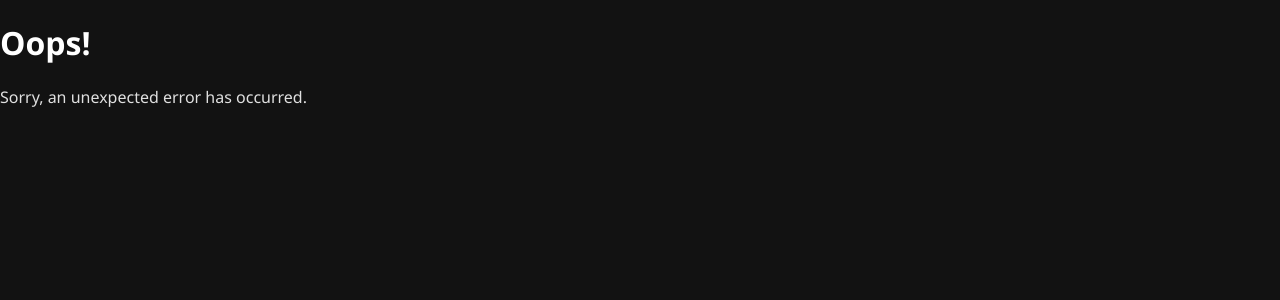
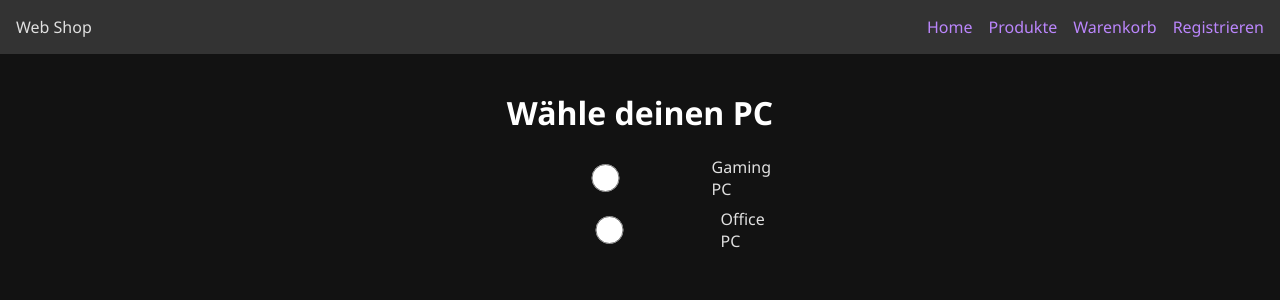
Before and after one commit to HASKI-RAK/exercises_examples, a React (Vite) app: page /products in a window 1280 px wide. Shown: the top 300 px of the page. Built offline with nearby package versions, Linux system fonts and the light colour scheme; the HTML template or start-up script is replaced by a standard one.

Commit message:
Builder pattern Update styles in Layout.tsx, CartPage.tsx, App.css, and App.tsx

```diff
--- a/src/App.css
+++ b/src/App.css
@@ -120,3 +120,18 @@ a:focus {
   color: #ff79b0; /* A soft pink for hover/focus states to differentiate from the normal state */
   text-decoration: underline; /* Optional: Underline on hover/focus for clarity */
 }
+
+table {
+  width: 100%; /* Full width of the container */
+  border-collapse: collapse; /* Remove default spacing between cells */
+}
+
+th, td {
+  padding: 8px; /* Add some padding for better appearance */
+  border-bottom: 1px solid #888888; /* Add a border between rows */
+  text-align: left; /* Align text to the left */
+}
+
+tr:nth-child(even) {
+  background-color: #333333; /* Darker background for even rows */
+}
--- a/src/components/Cart.tsx
+++ b/src/components/CartComponent.tsx
@@ -1,7 +1,7 @@
 import { Item } from '../core/Item';
 import { useCartStore } from '../store/Store';
 
-const Cart = ({
+const CartComponent = ({
   onAddItem,
   onRemoveItem,
   onUndo,
@@ -42,4 +42,4 @@ const Cart = ({
   );
 };
 
-export default Cart;
+export default CartComponent;
--- /dev/null
+++ b/src/components/ProductComponent.tsx
@@ -0,0 +1,110 @@
+import { useState } from 'react';
+
+import { createComputerBuilder, Director, ItemComputer } from '../core/Item';
+
+const ProductComponent = ({ id }: { id: number }) => {
+  const [selectedItemComputer, setSelectedItemComputer] = useState<ItemComputer | null>(
+    null,
+  );
+
+  const director = Director;
+
+  const onCheckboxChange = (event: React.ChangeEvent<HTMLInputElement>) => {
+    switch (event.target.value) {
+      case 'Gaming':
+        setSelectedItemComputer(director.makeGamingComputer(createComputerBuilder(id)));
+        break;
+      case 'Office':
+        setSelectedItemComputer(director.makeOfficeComputer(createComputerBuilder(id)));
+        break;
+      default:
+        setSelectedItemComputer(null);
+        break;
+    }
+  };
+
+  return (
+    <div>
+      <h1>Wähle deinen PC</h1>
+      <Checkbox onChange={onCheckboxChange} />
+      <div>
+        {selectedItemComputer && (
+          <div>
+            <h2>Dein PC</h2>
+            <table>
+              <tr>
+                <th>Prozessor</th>
+                <th>Arbeitsspeicher</th>
+                <th>Speicher</th>
+                <th>Grafikkarte</th>
+              </tr>
+              <tr>
+                <td>
+                  {selectedItemComputer.processor.brand}{' '}
+                  {selectedItemComputer.processor.model}
+                </td>
+                <td>{selectedItemComputer.memory.size} GB</td>
+                <td>{selectedItemComputer.storage.size} GB</td>
+                <td>
+                  {selectedItemComputer.graphics.brand}{' '}
+                  {selectedItemComputer.graphics.model}
+                </td>
+              </tr>
+            </table>
+          </div>
+        )}
+      </div>
+    </div>
+  );
+};
+
+export default ProductComponent;
+
+const Checkbox = ({
+  onChange,
+}: {
+  onChange: (event: React.ChangeEvent<HTMLInputElement>) => void;
+}) => {
+  return (
+    <form>
+      <div
+        style={{
+          display: 'flex',
+          flexDirection: 'column',
+          gap: '8px',
+        }}
+      >
+        <div
+          style={{
+            display: 'flex',
+            gap: '8px',
+          }}
+        >
+          <input
+            type="radio"
+            id="html"
+            name="computer"
+            value="Gaming"
+            onChange={onChange}
+          />
+          <label htmlFor="html">Gaming PC</label>
+        </div>
+        <div
+          style={{
+            display: 'flex',
+            gap: '8px',
+          }}
+        >
+          <input
+            type="radio"
+            id="css"
+            name="computer"
+            value="Office"
+            onChange={onChange}
+          />
+          <label htmlFor="css">Office PC</label>
+        </div>
+      </div>
+    </form>
+  );
+};
--- a/src/core/Item.ts
+++ b/src/core/Item.ts
@@ -2,3 +2,173 @@ export type Item = {
   id: number;
   name: string;
 };
+
+type ComputerProcessor = {
+  brand: string;
+  model: string;
+  cores: number;
+  integratedGraphics: boolean;
+};
+
+enum ComputerMemoryType {
+  DDR3 = 'DDR3',
+  DDR4 = 'DDR4',
+  DDR5 = 'DDR5',
+}
+type ComputerMemory = {
+  type: ComputerMemoryType;
+  size: number;
+  rgb: boolean;
+};
+
+enum ComputerStorageType {
+  HDD = 'HDD',
+  SSD = 'SSD',
+}
+
+type ComputerStorage = {
+  type: ComputerStorageType;
+  size: number; // in GB
+};
+
+type ComputerGraphics = {
+  brand: string;
+  model: string;
+  vram: number;
+  baseClock: number;
+  boostClock: number;
+  rgb: boolean;
+  rayTracing: boolean;
+};
+
+export type ItemComputer = Item & {
+  processor: ComputerProcessor;
+  memory: ComputerMemory;
+  storage: ComputerStorage;
+  graphics: ComputerGraphics;
+};
+
+type ItemComputerGaming = ItemComputer & {
+  type: 'Gaming';
+};
+
+type ItemComputerOffice = ItemComputer & {
+  type: 'Office';
+};
+
+// Builder Pattern
+type ComputerBuilder = {
+  setProcessor: (processor: ComputerProcessor) => void;
+  setMemory: (memory: ComputerMemory) => void;
+  setStorage: (storage: ComputerStorage) => void;
+  setGraphics: (graphics: ComputerGraphics) => void;
+  build: () => ItemComputer;
+};
+
+export type GamingComputerBuilder = ComputerBuilder & {
+  build: () => ItemComputerGaming;
+};
+
+export type OfficeComputerBuilder = ComputerBuilder & {
+  build: () => ItemComputerOffice;
+};
+
+// Director
+export type Director = {
+  makeGamingComputer: (builder: ComputerBuilder) => ItemComputer;
+  makeOfficeComputer: (builder: ComputerBuilder) => ItemComputer;
+};
+
+export const createComputerBuilder = (id: number): ComputerBuilder => {
+  let processor: ComputerProcessor;
+  let memory: ComputerMemory;
+  let storage: ComputerStorage;
+  let graphics: ComputerGraphics;
+
+  return {
+    setProcessor: (newProcessor) => {
+      processor = newProcessor;
+    },
+    setMemory: (newMemory) => {
+      memory = newMemory;
+    },
+    setStorage: (newStorage) => {
+      storage = newStorage;
+    },
+    setGraphics: (newGraphics) => {
+      graphics = newGraphics;
+    },
+    build: () => {
+      return {
+        id,
+        name: 'Computer',
+        processor,
+        memory,
+        storage,
+        graphics,
+      };
+    },
+  };
+};
+const makeGamingComputer = (builder: ComputerBuilder) => {
+  builder.setProcessor({
+    brand: 'AMD',
+    model: 'Ryzen 9 5950X',
+    cores: 16,
+    integratedGraphics: false,
+  });
+  builder.setMemory({
+    type: ComputerMemoryType.DDR4,
+    size: 32,
+    rgb: true,
+  });
+  builder.setStorage({
+    type: ComputerStorageType.SSD,
+    size: 1000,
+  });
+  builder.setGraphics({
+    brand: 'NVIDIA',
+    model: 'RTX 3090',
+    vram: 24,
+    baseClock: 1400,
+    boostClock: 1700,
+    rgb: true,
+    rayTracing: true,
+  });
+
+  return builder.build();
+};
+
+const makeOfficeComputer = (builder: ComputerBuilder) => {
+  builder.setProcessor({
+    brand: 'Intel',
+    model: 'Core i5-10400F',
+    cores: 6,
+    integratedGraphics: true,
+  });
+  builder.setMemory({
+    type: ComputerMemoryType.DDR4,
+    size: 16,
+    rgb: false,
+  });
+  builder.setStorage({
+    type: ComputerStorageType.HDD,
+    size: 500,
+  });
+  builder.setGraphics({
+    brand: 'Intel',
+    model: 'UHD Graphics 630',
+    vram: 1,
+    baseClock: 350,
+    boostClock: 1200,
+    rgb: false,
+    rayTracing: false,
+  });
+
+  return builder.build();
+};
+
+export const Director: Director = Object.freeze({
+  makeGamingComputer,
+  makeOfficeComputer,
+});
--- a/src/pages/CartPage.tsx
+++ b/src/pages/CartPage.tsx
@@ -1,5 +1,5 @@
 import { useCreateCommand } from '../CommandPattern';
-import Cart from '../components/Cart';
+import CartComponent from '../components/CartComponent';
 import { Item } from '../core/Item';
 import { useCartStore, useCommandStore } from '../store/Store';
 
@@ -48,7 +48,7 @@ const CartPage = () => {
   return (
     <div>
       <h1>Warenkorb Seite</h1>
-      <Cart onAddItem={addItem} onUndo={undo} onRemoveItem={removeItem} />
+      <CartComponent onAddItem={addItem} onUndo={undo} onRemoveItem={removeItem} />
     </div>
   );
 };
--- a/src/pages/Layout.tsx
+++ b/src/pages/Layout.tsx
@@ -60,6 +60,7 @@ const Layout = () => {
           flexGrow: 1,
           display: 'flex',
           flexDirection: 'column',
+          alignItems: 'center',
         }}
       >
         <div
--- /dev/null
+++ b/src/pages/ProductPage.tsx
@@ -0,0 +1,16 @@
+import { useParams } from 'react-router-dom';
+
+import ProductComponent from '../components/ProductComponent';
+
+const ProductPage = () => {
+  const { id } = useParams<{ id: string }>();
+  //   const [product, setProduct] = useState<Product | null>(null);
+
+  return (
+    <div>
+      <ProductComponent id={parseInt(id ?? '0')} />
+    </div>
+  );
+};
+
+export default ProductPage;
```
Also changed, not shown: src/App.tsx (+9 -0 lines).
